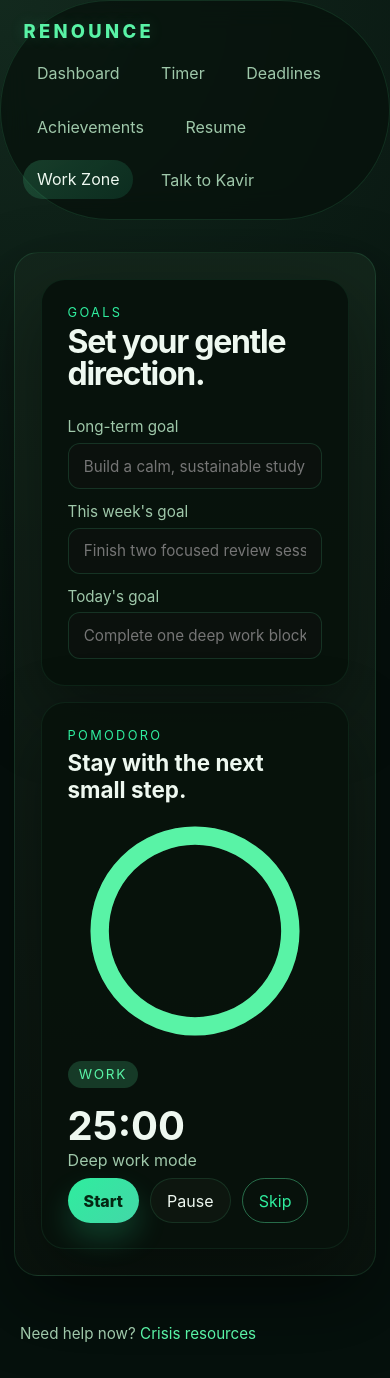
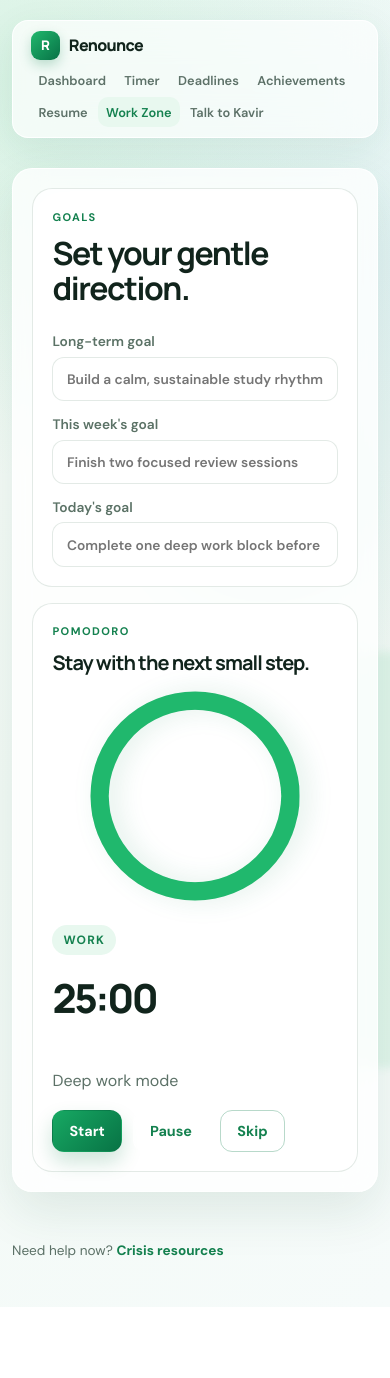
Before and after one commit to KeshavJangidd/Renounce, a website: page public/workzone.html in a window 390 px wide. After the commit the page ends 1307 px from the top, so only its background shows below. Drawn offline with Linux system fonts and the light colour scheme; no server answers.

Commit message:
Describe your changes

```diff
--- a/public/css/shared.css
+++ b/public/css/shared.css
@@ -1,469 +1,142 @@
+@import url('https://fonts.googleapis.com/css2?family=DM+Sans:wght@400;500;600;700&family=Manrope:wght@500;600;700;800&display=swap');
+
 :root {
-  color-scheme: dark;
-  --bg: #06110d;
-  --surface: rgba(16, 22, 18, 0.92);
-  --surface-strong: rgba(12, 18, 14, 0.95);
-  --accent: #59f3a6;
-  --accent-strong: #2fed9e;
-  --accent-soft: rgba(89, 243, 166, 0.18);
-  --accent-glow: rgba(89, 243, 166, 0.4);
-  --text: #eef8f0;
-  --muted: #9fc8aa;
-  --border: rgba(89, 243, 166, 0.15);
-  --shadow: 0 24px 60px rgba(0, 0, 0, 0.28);
-  --radius: 24px;
+  color-scheme: light;
+  --ink: #11241c;
+  --ink-soft: #5c7167;
+  --green: #14814f;
+  --green-bright: #20b86d;
+  --green-pale: #e8f8ef;
+  --mint: #b9f1d0;
+  --line: rgba(24, 83, 55, .12);
+  --surface: rgba(255, 255, 255, .78);
+  --surface-strong: #ffffff;
+  --shadow: 0 20px 50px rgba(24, 74, 49, .10);
+  --radius: 20px;
   --radius-sm: 14px;
-  --max-width: 1200px;
+  --max-width: 1180px;
 }
 
-* {
-  box-sizing: border-box;
+* { box-sizing: border-box; }
+html { min-width: 320px; }
+body {
+  min-height: 100vh;
+  margin: 0;
+  overflow-x: hidden;
+  color: var(--ink);
+  font-family: "DM Sans", "Segoe UI", sans-serif;
+  background:
+    radial-gradient(circle at 5% 6%, rgba(79, 202, 139, .19), transparent 25rem),
+    radial-gradient(circle at 94% 20%, rgba(88, 183, 214, .12), transparent 25rem),
+    linear-gradient(135deg, #f8fcf9 0%, #f3faf6 48%, #f6fbfa 100%);
 }
-
-body {
-  margin: 0;
-  min-height: 100vh;
-  font-family: "Inter", "Segoe UI", Roboto, sans-serif;
-  background: radial-gradient(circle at top left, rgba(19, 43, 31, 0.9) 0%, rgba(6, 17, 13, 1) 50%),
-    linear-gradient(180deg, rgba(14, 31, 22, 0.55), rgba(3, 8, 5, 1));
-  color: var(--text);
-}
-
-a {
-  color: inherit;
-  text-decoration: none;
-}
-
-main {
-  padding-bottom: 3rem;
-}
-
-.page-shell {
-  max-width: var(--max-width);
-  margin: 0 auto;
-  padding: 2rem 1.25rem 3rem;
-}
+body::before, body::after { content: ""; position: fixed; z-index: -1; border-radius: 999px; filter: blur(4px); pointer-events: none; }
+body::before { width: 26rem; height: 26rem; right: -12rem; bottom: -14rem; background: rgba(77, 204, 139, .12); }
+body::after { width: 15rem; height: 15rem; left: 35%; top: 45%; background: rgba(139, 224, 195, .09); }
+a { color: inherit; text-decoration: none; }
+button, input, select, textarea { font: inherit; }
+main { padding-bottom: 2rem; }
 
 .site-header {
+  width: min(calc(100% - 2.5rem), var(--max-width));
+  min-height: 68px;
   display: flex;
+  align-items: center;
   justify-content: space-between;
-  align-items: center;
-  padding: 1.2rem 1.4rem;
-  max-width: var(--max-width);
-  margin: 0 auto;
-  background: rgba(6, 16, 11, 0.7);
-  border: 1px solid rgba(89, 243, 166, 0.12);
-  backdrop-filter: blur(14px);
-  border-radius: 999px;
+  gap: 1.5rem;
+  margin: 1.25rem auto 0;
+  padding: .6rem .75rem .6rem 1.1rem;
+  background: rgba(255, 255, 255, .68);
+  border: 1px solid rgba(255, 255, 255, .9);
+  border-radius: 18px;
+  box-shadow: 0 10px 36px rgba(31, 93, 60, .08);
+  backdrop-filter: blur(18px);
 }
+.brand { display: flex; align-items: center; gap: .58rem; font-family: Manrope, sans-serif; color: var(--ink); font-size: 1rem; font-weight: 800; letter-spacing: -.04em; }
+.brand::before { content: "R"; display: grid; place-items: center; width: 29px; height: 29px; border-radius: 9px; color: white; font-size: .83rem; background: linear-gradient(135deg, var(--green-bright), #087146); box-shadow: 0 5px 12px rgba(20,129,79,.25); }
+.nav-links { display: flex; align-items: center; gap: .15rem; flex-wrap: wrap; justify-content: flex-end; }
+.nav-links a { padding: .55rem .7rem; border-radius: 10px; color: #5d7168; font-size: .8rem; font-weight: 600; transition: all .22s ease; }
+.nav-links a:hover { color: var(--green); background: #eef9f2; transform: translateY(-1px); }
+.nav-links a.active { color: var(--green); background: var(--green-pale); }
 
-.brand {
-  font-size: 1.15rem;
-  font-weight: 800;
-  letter-spacing: 0.18em;
-  text-transform: uppercase;
-  color: var(--accent);
-  text-shadow: 0 0 16px rgba(89, 243, 166, 0.18);
-}
+.page-shell { width: min(calc(100% - 2.5rem), var(--max-width)); margin: 0 auto; padding: 1.9rem 0 3rem; }
+.card { padding: 1.5rem; background: var(--surface); border: 1px solid rgba(255,255,255,.92); border-radius: var(--radius); box-shadow: var(--shadow); backdrop-filter: blur(16px); }
+.inner-card { background: rgba(255,255,255,.78); border-color: var(--line); box-shadow: none; }
 
-.nav-links {
-  display: flex;
-  gap: 0.9rem;
-  flex-wrap: wrap;
-}
+.hero-card { position: relative; isolation: isolate; overflow: hidden; display: grid; gap: 1.1rem; min-height: 292px; margin-bottom: 1.25rem; padding: clamp(1.8rem, 4vw, 3.3rem); background: linear-gradient(112deg, #0d6b45 0%, #138853 46%, #20a467 100%); color: white; box-shadow: 0 24px 55px rgba(16, 117, 71, .22); }
+.hero-card::before { content: ""; position: absolute; z-index: -1; top: -12rem; right: -4rem; width: 30rem; height: 30rem; border: 1px solid rgba(255,255,255,.2); border-radius: 46% 54% 58% 42%; background: radial-gradient(circle at 35% 45%, rgba(216,255,224,.35), transparent 24%), rgba(255,255,255,.04); transform: rotate(-25deg); }
+.hero-card::after { content: ""; position: absolute; z-index: -1; width: 12rem; height: 12rem; right: 24%; bottom: -9rem; border-radius: 50%; background: rgba(185,241,208,.26); filter: blur(4px); }
+.hero-card .eyebrow { color: #c7f9db; }
+.hero-card h1 { max-width: 640px; margin: 0; font-size: clamp(2.1rem, 4.6vw, 4rem); color: white; }
+.hero-copy { max-width: 510px; margin-bottom: .15rem; color: rgba(255,255,255,.8); font-size: 1.03rem; line-height: 1.65; }
+.hero-actions { display: flex; gap: .75rem; flex-wrap: wrap; }
 
-.nav-links a {
-  padding: 0.6rem 0.85rem;
-  border-radius: 999px;
-  color: var(--muted);
-  transition: transform 180ms ease, background-color 180ms ease, color 180ms ease;
-}
+.dashboard-grid { display: grid; grid-template-columns: repeat(12, 1fr); gap: 1.25rem; }
+.stat-card { min-height: 210px; border-color: var(--line); transition: transform .25s ease, box-shadow .25s ease, border-color .25s ease; }
+.stat-card:hover { border-color: rgba(20,129,79,.24); box-shadow: 0 22px 46px rgba(24,74,49,.13); transform: translateY(-3px); }
+.dashboard-grid > :nth-child(1) { grid-column: span 7; }
+.dashboard-grid > :nth-child(2) { grid-column: span 5; }
+.dashboard-grid > :nth-child(3) { grid-column: span 4; }
+.dashboard-grid > :nth-child(4) { grid-column: span 8; }
+.eyebrow { margin: 0 0 .62rem; color: var(--green); font-size: .69rem; font-weight: 800; letter-spacing: .13em; text-transform: uppercase; }
+h1, h2, h3, p { margin-top: 0; }
+h1, h2, h3 { font-family: Manrope, sans-serif; letter-spacing: -.045em; }
+h1 { font-size: clamp(2rem, 3.4vw, 3.15rem); line-height: 1.1; }
+h2 { margin-bottom: .65rem; font-size: clamp(1.25rem, 2vw, 1.6rem); line-height: 1.28; }
+h3 { margin-top: 0; }
+p { color: var(--ink-soft); line-height: 1.55; }
+.hero-copy, .muted { color: var(--ink-soft); }
+.hero-card .hero-copy { color: rgba(255,255,255,.8); }
 
-.nav-links a:hover,
-.nav-links a.active {
-  background: linear-gradient(135deg, rgba(89, 243, 166, 0.18), rgba(47, 224, 158, 0.12));
-  color: var(--text);
-  transform: translateY(-1px);
-}
+.btn { display: inline-flex; align-items: center; justify-content: center; min-height: 42px; border: 1px solid transparent; border-radius: 12px; padding: .65rem 1rem; cursor: pointer; font-size: .9rem; font-weight: 700; transition: transform .22s ease, box-shadow .22s ease, background .22s ease; }
+.btn:hover { transform: translateY(-2px); }
+.btn:focus-visible, input:focus-visible, select:focus-visible, textarea:focus-visible, .mood-btn:focus-visible { outline: 3px solid rgba(32,184,109,.25); outline-offset: 2px; }
+.btn-primary { color: white; background: linear-gradient(135deg, #17a963, #087345); box-shadow: 0 10px 20px rgba(9,126,72,.2); }
+.btn-primary:hover { box-shadow: 0 14px 26px rgba(9,126,72,.3); }
+.hero-card .btn-primary { color: #0c6a43; background: white; box-shadow: 0 10px 22px rgba(4,63,36,.19); }
+.btn-secondary { color: var(--green); background: rgba(255,255,255,.7); border-color: rgba(255,255,255,.62); }
+.hero-card .btn-secondary { color: white; background: rgba(8,82,49,.23); border-color: rgba(255,255,255,.38); }
+.btn-ghost { color: var(--green); background: transparent; border-color: rgba(20,129,79,.3); }
+.button-row { display: flex; gap: .7rem; flex-wrap: wrap; }
 
-.card {
-  background: linear-gradient(180deg, rgba(20, 38, 28, 0.96), rgba(10, 20, 14, 0.96));
-  border: 1px solid rgba(89, 243, 166, 0.12);
-  border-radius: var(--radius);
-  box-shadow: 0 28px 70px rgba(0, 0, 0, 0.35);
-  padding: 1.6rem;
-}
+.list-stack { display: grid; gap: .55rem; margin: 0; padding: 0; list-style: none; }
+.list-stack li, .resume-bullet { padding: .72rem .82rem; border: 1px solid rgba(20,129,79,.1); border-radius: 12px; color: var(--ink-soft); background: rgba(240,250,244,.6); font-size: .9rem; }
+.list-stack strong { color: var(--ink); }
+.text-link { display: inline-flex; align-items: center; gap: .45rem; width: fit-content; margin-top: .4rem; color: var(--green); font-size: .86rem; font-weight: 800; }
+.text-link span { transition: transform .2s ease; }
+.text-link:hover span { transform: translateX(3px); }
+.mood-options { display: flex; gap: .6rem; flex-wrap: wrap; }
+.mood-btn { padding: .58rem .8rem; border: 1px solid var(--line); border-radius: 999px; color: #38604d; background: #f7fbf8; cursor: pointer; font-size: .84rem; font-weight: 600; transition: all .2s ease; }
+.mood-btn:hover { color: var(--green); border-color: rgba(20,129,79,.35); background: var(--green-pale); transform: translateY(-1px); }
 
-.inner-card {
-  background: rgba(8, 18, 12, 0.96);
-  border: 1px solid rgba(89, 243, 166, 0.08);
-}
+.section-heading { display: flex; justify-content: space-between; align-items: center; margin-bottom: 1rem; }
+.stack { display: grid; gap: .85rem; }
+.form-grid { grid-template-columns: repeat(3, minmax(0,1fr)); align-items: end; }
+label, .goal-field { display: grid; gap: .42rem; color: #5b7266; font-size: .86rem; font-weight: 600; }
+input, select, textarea { width: 100%; border: 1px solid var(--line); border-radius: 12px; padding: .76rem .85rem; color: var(--ink); background: rgba(255,255,255,.74); outline: none; transition: border .2s ease, box-shadow .2s ease; }
+input:focus, select:focus, textarea:focus { border-color: rgba(20,129,79,.55); box-shadow: 0 0 0 4px rgba(32,184,109,.11); }
+textarea { min-height: 140px; resize: vertical; }
+.deadline-item, .achievement-group, .session-item { padding: .95rem 1rem; border: 1px solid var(--line); border-radius: var(--radius-sm); background: rgba(250,255,252,.72); }
+.deadline-item { display: flex; align-items: center; justify-content: space-between; gap: 1rem; }
+.deadline-actions, .inline-actions { display: flex; gap: .5rem; }
+.list-card-stack, .achievement-groups { display: grid; gap: .8rem; margin-top: 1rem; }
 
-.hero-card {
-  display: grid;
-  gap: 1.2rem;
-  margin-bottom: 1.5rem;
-  border: 1px solid rgba(89, 243, 166, 0.1);
-  background: linear-gradient(135deg, rgba(12, 20, 14, 0.96), rgba(18, 42, 30, 0.9));
-}
+.timer-layout { display: grid; grid-template-columns: 1.1fr .9fr; align-items: center; gap: 2.5rem; }
+.timer-visual { display: grid; justify-items: center; gap: 1rem; }
+.progress-ring { width: 220px; height: 220px; transform: rotate(-90deg); filter: drop-shadow(0 8px 12px rgba(20,129,79,.12)); }
+.ring-bg, .ring-progress { fill: none; stroke-width: 10; }
+.ring-bg { stroke: #e7f3eb; }
+.ring-progress { stroke: var(--green-bright); stroke-linecap: round; stroke-dasharray: 326.73; stroke-dashoffset: 326.73; transition: stroke-dashoffset .3s linear; }
+.tree-stage { width: 120px; height: 120px; display: grid; place-items: center; border-radius: 50%; background: radial-gradient(circle, #e8f8ef 0 47%, transparent 48%); }
+.tree { width: 70px; height: 70px; background: linear-gradient(145deg, var(--green-bright), #087345); clip-path: polygon(50% 0%,100% 100%,0% 100%); transition: transform .2s ease; }
+.time-display, .timer-countdown { color: var(--ink); font-family: Manrope, sans-serif; font-size: 2.5rem; font-weight: 800; letter-spacing: -.06em; }
+.session-log, .timer-status { color: var(--ink-soft); }
+.workzone-grid { display: grid; gap: 1rem; }
+.timer-display { display: grid; grid-template-columns: 220px 1fr; align-items: center; gap: 1.2rem; }
+.phase-pill { display: inline-flex; width: fit-content; padding: .35rem .7rem; border-radius: 999px; color: var(--green); background: var(--green-pale); font-size: .75rem; font-weight: 800; letter-spacing: .1em; text-transform: uppercase; }
+.goal-field input { min-height: 44px; }
+.site-footer { width: min(calc(100% - 2.5rem), var(--max-width)); margin: 0 auto; padding: 0 0 2rem; color: var(--ink-soft); font-size: .85rem; }
+.site-footer a { color: var(--green); font-weight: 700; }
 
-.dashboard-grid {
-  display: grid;
-  gap: 1rem;
-  grid-template-columns: repeat(2, minmax(0, 1fr));
-}
-
-.stat-card {
-  min-height: 220px;
-}
-
-.timer-layout {
-  display: grid;
-  gap: 2rem;
-  grid-template-columns: 1.1fr 0.9fr;
-  align-items: center;
-}
-
-.section-heading {
-  display: flex;
-  justify-content: space-between;
-  align-items: center;
-  margin-bottom: 1rem;
-}
-
-.eyebrow {
-  margin: 0 0 0.35rem;
-  color: var(--accent-strong);
-  text-transform: uppercase;
-  letter-spacing: 0.18em;
-  font-size: 0.8rem;
-}
-
-h1,
-h2,
-p {
-  margin-top: 0;
-}
-
-h1 {
-  font-size: clamp(2rem, 3vw, 3.4rem);
-  line-height: 1.02;
-  letter-spacing: -0.04em;
-}
-
-h2 {
-  font-size: clamp(1.4rem, 2vw, 2rem);
-}
-
-.hero-copy,
-.muted {
-  color: #9ccbab;
-}
-
-.stack {
-  display: grid;
-  gap: 0.8rem;
-}
-
-.list-stack {
-  list-style: none;
-  padding: 0;
-  margin: 0;
-  display: grid;
-  gap: 0.6rem;
-}
-
-.list-stack li,
-.resume-bullet {
-  background: var(--surface-strong);
-  border: 1px solid var(--border);
-  border-radius: var(--radius-sm);
-  padding: 0.8rem 0.95rem;
-}
-
-.form-grid {
-  grid-template-columns: repeat(3, minmax(0, 1fr));
-  align-items: end;
-}
-
-label {
-  display: grid;
-  gap: 0.4rem;
-  color: var(--muted);
-  font-size: 0.95rem;
-}
-
-input,
-select,
-textarea,
-button {
-  font: inherit;
-}
-
-input,
-select,
-textarea {
-  width: 100%;
-  padding: 0.8rem 0.95rem;
-  border-radius: 12px;
-  border: 1px solid var(--border);
-  background: var(--surface-strong);
-  color: var(--text);
-}
-
-textarea {
-  resize: vertical;
-  min-height: 140px;
-}
-
-.btn {
-  border: none;
-  border-radius: 999px;
-  padding: 0.7rem 1rem;
-  cursor: pointer;
-  transition: transform 180ms ease, background 180ms ease;
-}
-
-.btn:hover {
-  transform: translateY(-1px);
-}
-
-.btn-primary {
-  background: linear-gradient(135deg, #2fed9e, #43d7a8);
-  color: #042712;
-  font-weight: 800;
-  box-shadow: 0 16px 30px rgba(46, 237, 158, 0.2);
-}
-
-.btn-secondary {
-  background: rgba(14, 24, 16, 0.95);
-  color: var(--text);
-  border: 1px solid rgba(89, 243, 166, 0.12);
-}
-
-.btn-ghost {
-  background: transparent;
-  color: var(--accent-strong);
-  border: 1px solid rgba(89, 243, 166, 0.4);
-}
-
-.button-row {
-  display: flex;
-  flex-wrap: wrap;
-  gap: 0.7rem;
-}
-
-.hero-actions {
-  display: flex;
-  gap: 0.8rem;
-  flex-wrap: wrap;
-}
-
-.mood-options {
-  display: flex;
-  gap: 0.6rem;
-  flex-wrap: wrap;
-}
-
-.mood-btn {
-  background: var(--surface-strong);
-  color: var(--text);
-  border: 1px solid var(--border);
-  border-radius: 999px;
-  padding: 0.55rem 0.8rem;
-  cursor: pointer;
-}
-
-.site-footer {
-  max-width: var(--max-width);
-  margin: 0 auto;
-  padding: 0 1.25rem 2rem;
-  color: var(--muted);
-  font-size: 0.95rem;
-}
-
-.site-footer a {
-  color: var(--accent);
-}
-
-.progress-ring {
-  width: 220px;
-  height: 220px;
-  transform: rotate(-90deg);
-}
-
-.ring-progress {
-  stroke: linear-gradient(180deg, #5ff0b9, #23c487);
-}
-
-.ring-bg,
-.ring-progress {
-  fill: none;
-  stroke-width: 10;
-}
-
-.ring-bg {
-  stroke: rgba(255, 255, 255, 0.1);
-}
-
-.ring-progress {
-  stroke: var(--accent);
-  stroke-linecap: round;
-  stroke-dasharray: 326.73;
-  stroke-dashoffset: 326.73;
-  transition: stroke-dashoffset 0.3s linear;
-}
-
-.timer-visual {
-  display: grid;
-  justify-items: center;
-  gap: 1rem;
-}
-
-.tree-stage {
-  width: 120px;
-  height: 120px;
-  display: grid;
-  place-items: center;
-}
-
-.tree {
-  width: 70px;
-  height: 70px;
-  background: var(--accent);
-  clip-path: polygon(50% 0%, 100% 100%, 0% 100%);
-  transition: transform 200ms ease;
-}
-
-.time-display {
-  font-size: 2.1rem;
-  font-weight: 700;
-}
-
-.deadline-item,
-.achievement-group,
-.session-item {
-  background: var(--surface-strong);
-  border: 1px solid var(--border);
-  border-radius: var(--radius-sm);
-  padding: 0.9rem 1rem;
-}
-
-.deadline-item {
-  display: flex;
-  justify-content: space-between;
-  gap: 1rem;
-  align-items: center;
-}
-
-.deadline-actions,
-.inline-actions {
-  display: flex;
-  gap: 0.5rem;
-}
-
-.list-card-stack {
-  display: grid;
-  gap: 0.8rem;
-  margin-top: 1rem;
-}
-
-.achievement-groups {
-  display: grid;
-  gap: 1rem;
-}
-
-.achievement-group h3 {
-  margin-bottom: 0.6rem;
-}
-
-.workzone-grid {
-  display: grid;
-  gap: 1rem;
-}
-
-.goal-field {
-  display: grid;
-  gap: 0.4rem;
-}
-
-.goal-field input {
-  min-height: 44px;
-}
-
-.timer-display {
-  display: grid;
-  gap: 1.2rem;
-  align-items: center;
-  grid-template-columns: 220px 1fr;
-}
-
-.phase-pill {
-  display: inline-flex;
-  align-items: center;
-  width: fit-content;
-  padding: 0.35rem 0.7rem;
-  border-radius: 999px;
-  background: rgba(89, 243, 166, 0.14);
-  color: var(--accent-strong);
-  font-size: 0.85rem;
-  text-transform: uppercase;
-  letter-spacing: 0.12em;
-}
-
-.timer-countdown {
-  font-size: 2.6rem;
-  font-weight: 800;
-  margin: 0;
-}
-
-.timer-status {
-  color: var(--muted);
-  margin-bottom: 0.5rem;
-}
-
-.phase-pill {
-  display: inline-flex;
-  align-items: center;
-  width: fit-content;
-  padding: 0.35rem 0.7rem;
-  border-radius: 999px;
-  background: var(--accent-soft);
-  color: var(--accent);
-  font-size: 0.85rem;
-  text-transform: uppercase;
-  letter-spacing: 0.12em;
-}
-
-.timer-countdown {
-  font-size: 2.5rem;
-  font-weight: 700;
-  margin: 0;
-}
-
-.timer-status {
-  color: var(--muted);
-  margin-bottom: 0.5rem;
-}
-
-@media (max-width: 860px) {
-  .dashboard-grid,
-  .timer-layout,
-  .form-grid,
-  .timer-display {
-    grid-template-columns: 1fr;
-  }
-}
-
-@media (max-width: 640px) {
-  .site-header {
-    flex-direction: column;
-    gap: 0.7rem;
-    align-items: flex-start;
-  }
-
-  .page-shell {
-    padding-left: 0.9rem;
-    padding-right: 0.9rem;
-  }
-}
+@media (max-width: 860px) { .dashboard-grid > * { grid-column: span 6 !important; } .timer-layout, .form-grid, .timer-display { grid-template-columns: 1fr; } }
+@media (max-width: 640px) { .site-header { width: min(calc(100% - 1.5rem), var(--max-width)); align-items: flex-start; flex-direction: column; gap: .35rem; border-radius: 16px; } .nav-links { justify-content: flex-start; } .nav-links a { padding: .4rem .5rem; } .page-shell, .site-footer { width: min(calc(100% - 1.5rem), var(--max-width)); } .dashboard-grid { grid-template-columns: 1fr; } .dashboard-grid > * { grid-column: 1 !important; } .hero-card { min-height: 0; } .card { padding: 1.2rem; } .deadline-item { align-items: flex-start; flex-direction: column; } }
```
Also changed, not shown: public/index.html (+8 -6 lines).
